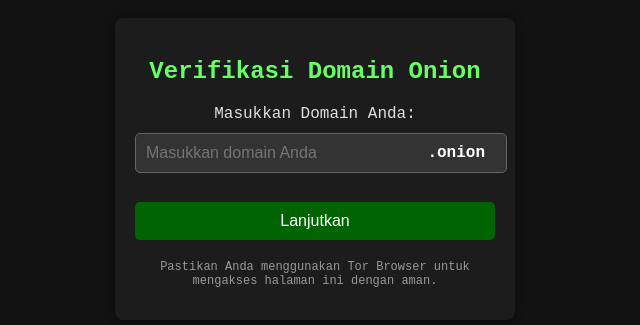
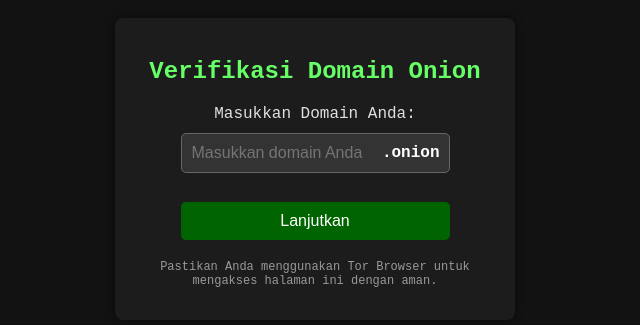
Before and after one commit to ppk2k/M, a plain HTML site: page index.html in a window 1280 px wide. Shown: the part 231-556 px from the top of the page, without its empty margins (325-965 px from the left). Drawn offline with Linux system fonts and the light colour scheme.

Commit message:
Update index.html

```diff
--- a/index.html
+++ b/index.html
@@ -25,6 +25,9 @@
             border-radius: 8px;
             box-shadow: 0 0 10px rgba(0, 0, 0, 0.5);
             text-align: center;
+            display: flex;
+            flex-direction: column;
+            align-items: center;
         }
 
         h2 {
@@ -36,18 +39,19 @@
         label {
             font-size: 16px;
             color: #e0e0e0;
+            margin-bottom: 10px;
+            text-align: center;
             display: block;
-            margin-bottom: 10px;
         }
 
         .input-container {
             position: relative;
-            display: inline-block;
             width: 100%;
+            max-width: 300px;
         }
 
         input[type="text"] {
-            width: calc(100% - 50px); /* Mengurangi lebar sedikit untuk menyesuaikan ruang teks ".onion" */
+            width: 100%;
             padding: 10px;
             font-size: 16px;
             background-color: #333;
@@ -55,6 +59,7 @@
             color: #e0e0e0;
             border-radius: 5px;
             padding-right: 50px;
+            box-sizing: border-box;
         }
 
         .onion-suffix {
@@ -69,6 +74,7 @@
 
         button {
             width: 100%;
+            max-width: 300px;
             padding: 10px;
             background-color: #006400;
             color: white;
@@ -96,6 +102,7 @@
             margin-top: 20px;
             font-size: 12px;
             color: #999;
+            text-align: center;
         }
     </style>
     <script>
```
